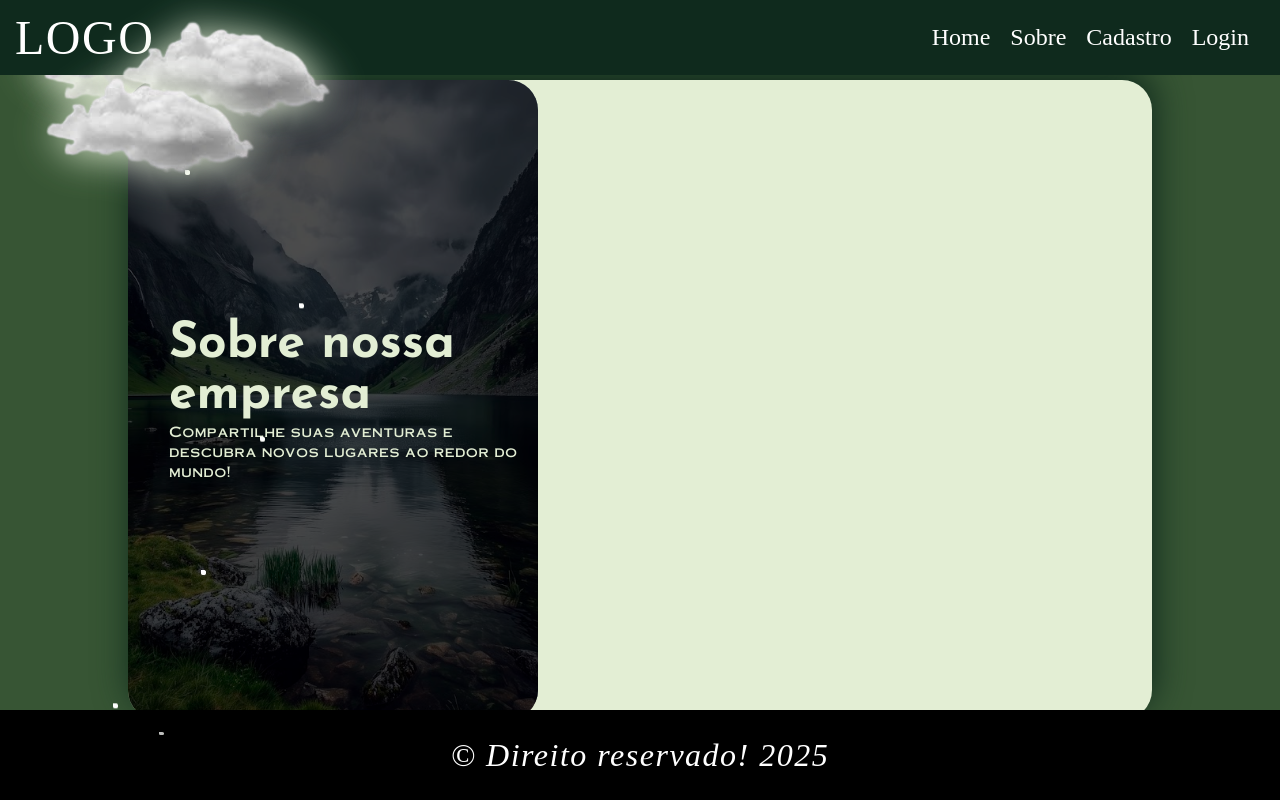
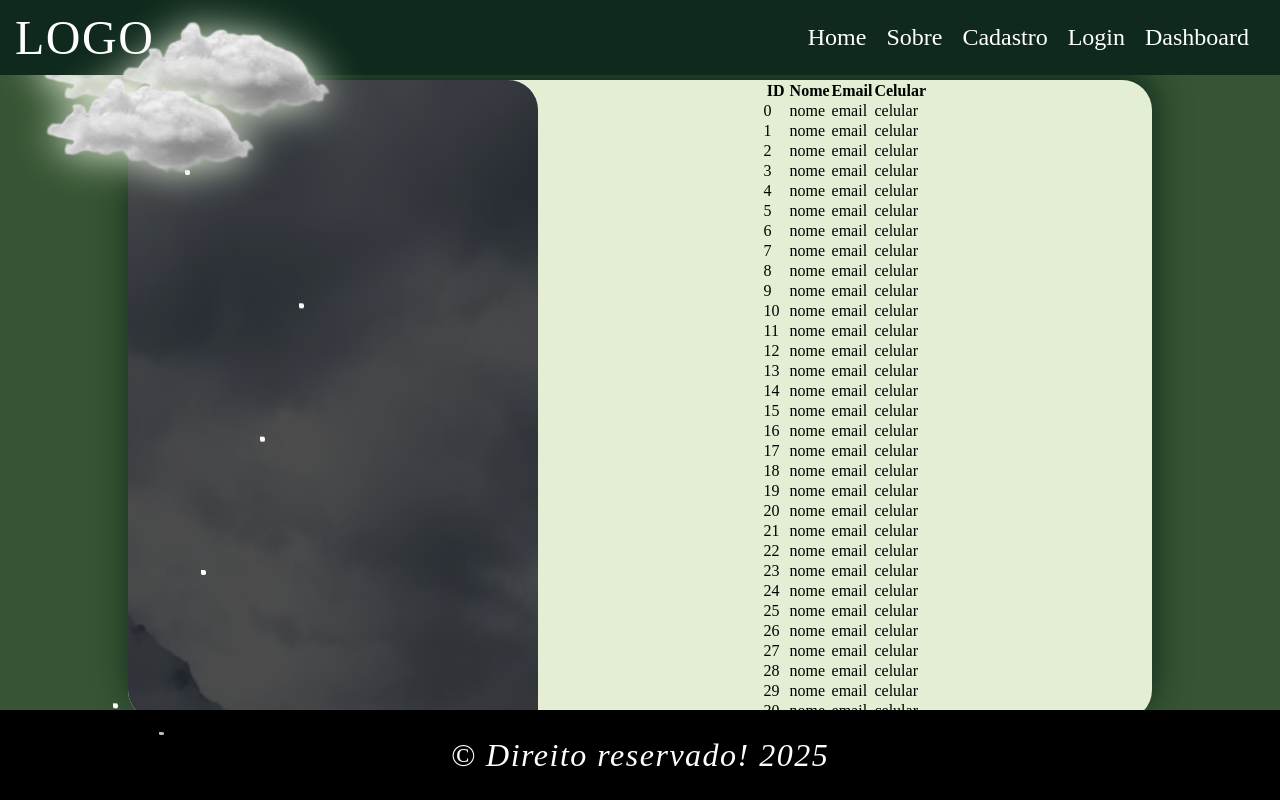
Before and after one commit to sarahbatiista/BlogSQLite_tutorial_reiniciado-master, a Node server app: page /dashboard in a window 1280 px wide. Run offline with Node 20, Linux system fonts and the light colour scheme; some libraries are stand-ins or nearby versions.

Commit message:
adc dashboard

```diff
--- a/app.js
+++ b/app.js
@@ -3,6 +3,9 @@ const sqlite3 = require("sqlite3"); // Importa lib do sqlite3
 const bodyParser = require("body-parser"); // Importa o body-parser
 
 const PORT = 9000; // Porta TCP do servidor HTTP da aplicação
+
+//Variáveis usadas no EJS (padrão)
+let config = { titulo: "", rodape: "" };
 
 const app = express(); // Instância para uso do Express
 
@@ -45,7 +48,10 @@ app.get("/", (req, res) => {
   // Rota raiz do meu servidor, acesse o browser com o endereço http://localhost:8000/
   // res.send(index);
   console.log("GET /index");
-  res.render("pages/index");
+
+  config = { title: "Página inicial", rodape: "" };
+
+  res.render("pages/index", config);
   // res.redirect("/cadastro"); // Redireciona para a ROTA cadastro
 });
 
@@ -62,7 +68,8 @@ app.get("/usuarios", (req, res) => {
 app.get("/cadastro", (req, res) => {
   console.log("GET /cadastro");
   // Rota raiz do meu servidor, acesse o browser com o endereço http://localhost:8000/cadastro
-  res.render("pages/cadastro");
+  config = { title: "Você está na página cadastro", rodape: "" };
+  res.render("pages/cadastro", config);
 });
 
 // POST do cadastro
@@ -111,13 +118,15 @@ app.post("/cadastro", (req, res) => {
 app.get("/sobre", (req, res) => {
   console.log("GET /sobre");
   // Rota raiz do meu servidor, acesse o browser com o endereço http://localhost:8000/sobre
-  res.render("pages/sobre");
+  config = { title: "Saiba mais", rodape: "" };
+  res.render("pages/sobre", config);
 });
 
 app.get("/login", (req, res) => {
   console.log("GET /login");
   // Rota raiz do meu servidor, acesse o browser com o endereço http://localhost:8000/info
-  res.render("pages/login");
+  config = { title: "Você está na página Login", rodape: "" };
+  res.render("pages/login", config);
 });
 
 app.post("/login", (req, res) => {
@@ -128,7 +137,8 @@ app.post("/login", (req, res) => {
 app.get("/dashboard", (req, res) => {
   console.log("GET /dashboard");
   // Rota raiz do meu servidor, acesse o browser com o endereço http://localhost:8000/info
-  res.render("pages/dashboard");
+  config = { title: "Você está na página Dashboard" };
+  res.render("pages/dashboard", config);
 });
 
 // app.listen() deve ser o último comando da aplicação (app.js)
--- a/views/pages/dashboard.ejs
+++ b/views/pages/dashboard.ejs
@@ -19,6 +19,7 @@
           descubra novos lugares ao redor do mundo!
         </p>
       </div>
+      <%- include("../partials/usertable"); %>
     </section>
 
     <%- include("../partials/footer"); %>
--- a/views/partials/head.ejs
+++ b/views/partials/head.ejs
@@ -1,7 +1,7 @@
 <head>
   <meta charset="UTF-8" />
   <meta name="viewport" content="width=device-width, initial-scale=1.0" />
-  <title>Atividade formulário</title>
+  <title><%= title %></title>
 
   <!-- Link CSS externo -->
   <link rel="stylesheet" href="/static/styles/styles.css" class="stylesheet" />
--- a/views/partials/menu.ejs
+++ b/views/partials/menu.ejs
@@ -5,5 +5,6 @@
     <a href="/sobre">Sobre</a>
     <a href="/cadastro">Cadastro</a>
     <a href="/login">Login</a>
+    <a href="/dashboard">Dashboard</a>
   </nav>
 </header>
--- a/views/partials/usertable.ejs
+++ b/views/partials/usertable.ejs
@@ -1,4 +1,25 @@
 <table>
+  <thead>
+    <tr>
+      <th>ID</th>
+      <th>Nome</th>
+      <th>Email</th>
+      <th>Celular</th>
+    </tr>
+  </thead>
+  <tbody>
+    <% for(let index = 0; index < 101; index++) { %>
+
+    <tr>
+      <td><%= index %></td>
+      <td>nome</td>
+      <td>email</td>
+      <td>celular</td>
+    </tr>
+    <% } %>
+  </tbody>
+</table>
+<!-- <table>
   <thead>
     <tr>
       <th scope="col">ID</th>
@@ -27,4 +48,4 @@
       <td>CELULAR</td>
     </tr>
   </tbody>
-</table>
+</table> -->
```
